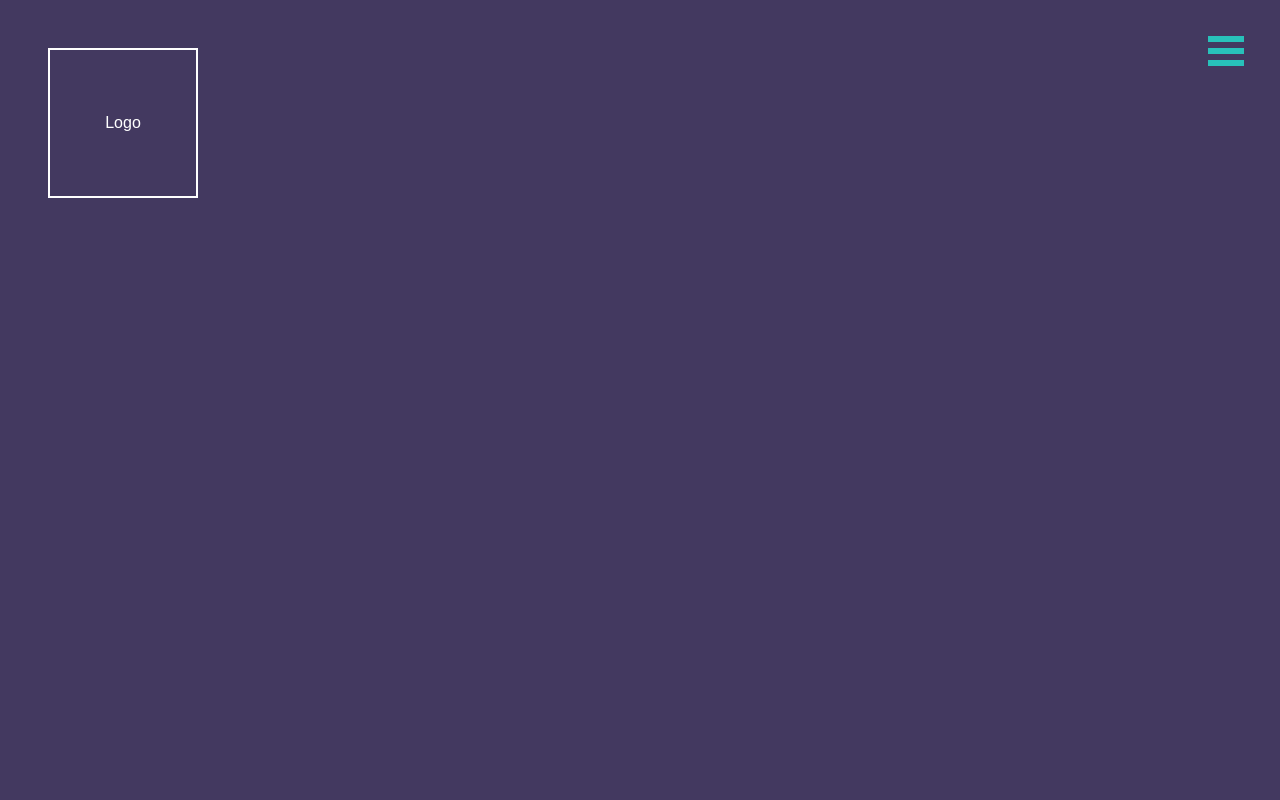
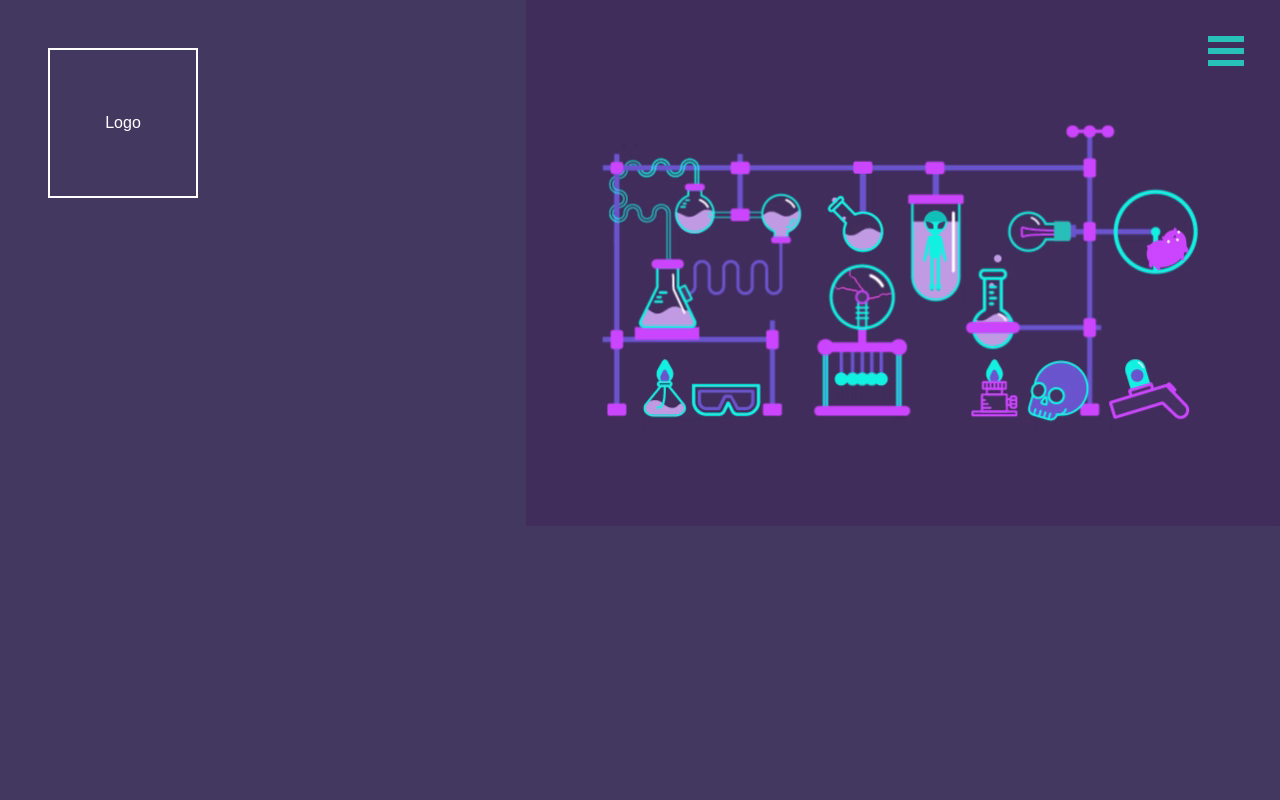
Before and after one commit to finalitylabs/finality-labs-site, a React (Create React App) app: page / in a window 1280 px wide. Shown: the top 800 px of the page. Built offline with nearby package versions, Linux system fonts and the light colour scheme.

Commit message:
animation added

```diff
--- a/src/components/Main.js
+++ b/src/components/Main.js
@@ -1,5 +1,5 @@
 import React, { Component } from 'react';
-
+import lab from '../assets/lab-apng.png'
 
 
 class Main extends Component {
@@ -11,7 +11,7 @@ class Main extends Component {
                 <p>Logo</p>
                 </div>
                 <div className='nav'>
-
+                    <img src={lab}/>
 
                 </div>
             </div>
```
Also changed, not shown: src/assets/lab-apng.png (added).
